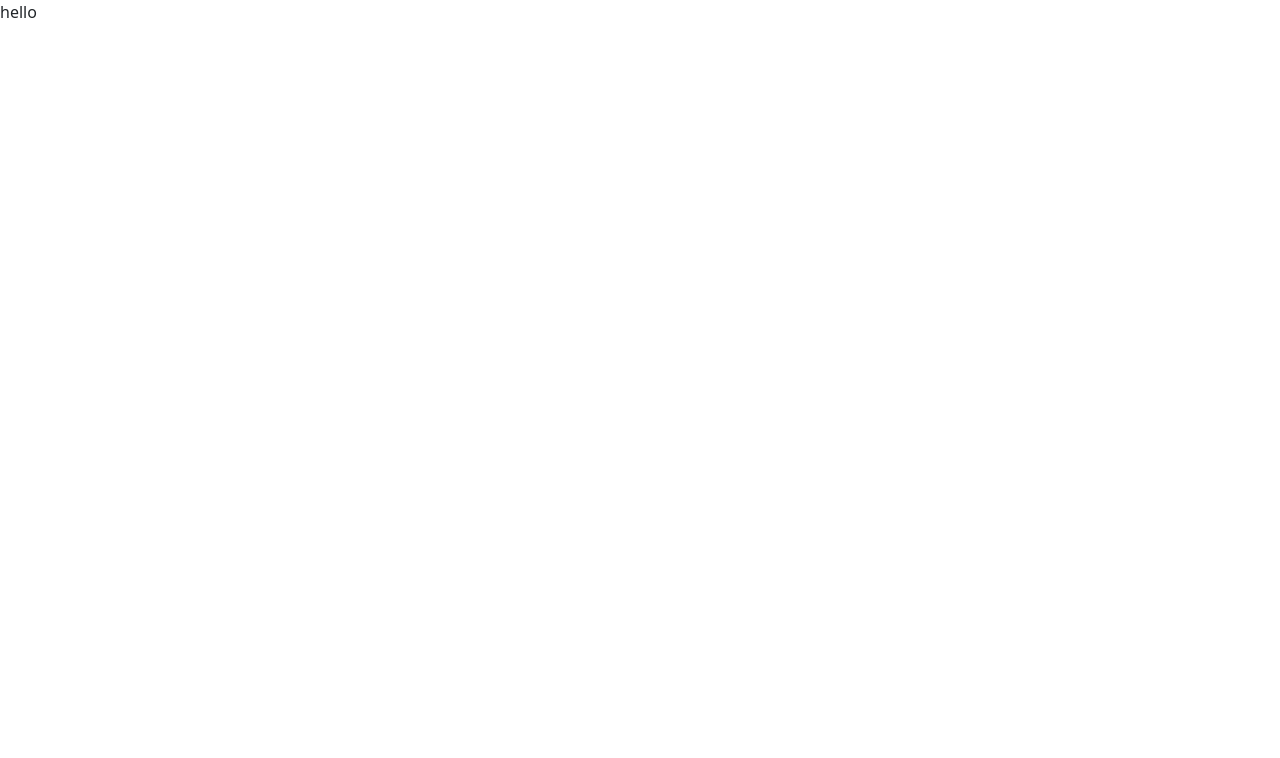
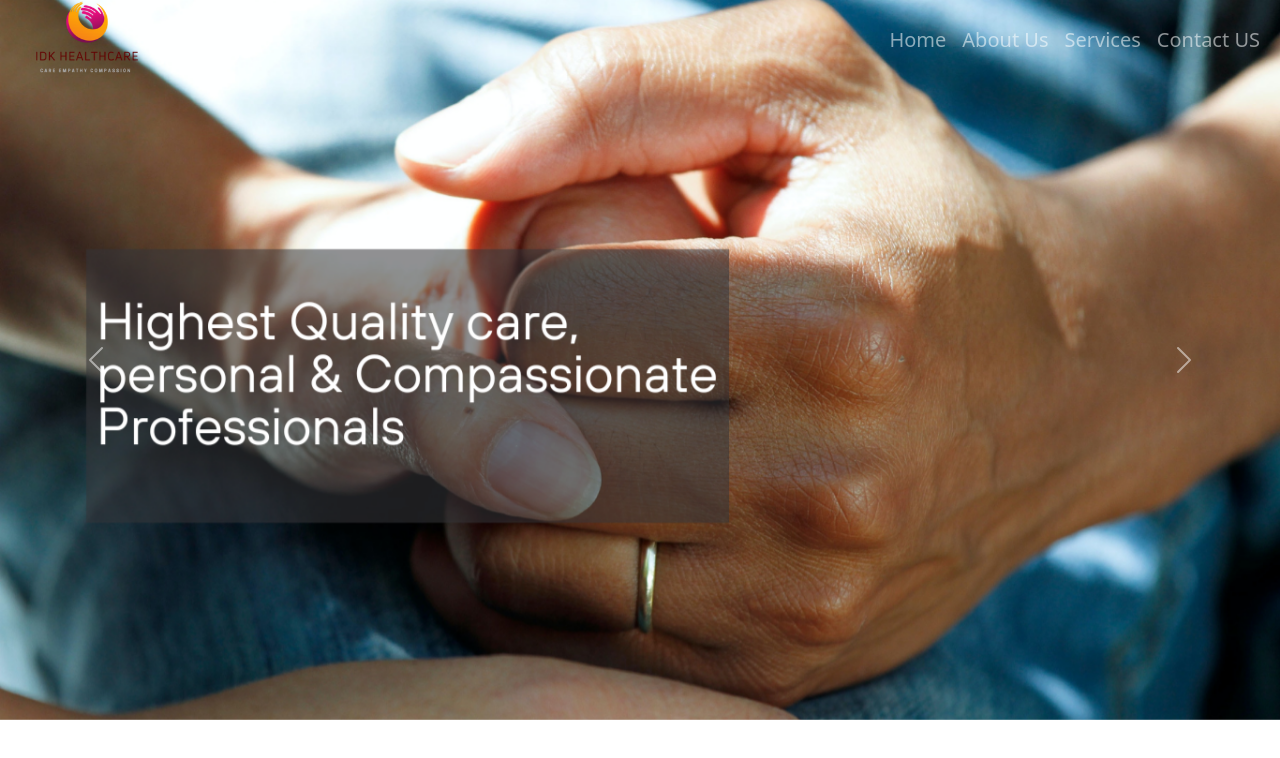
Before and after one commit to senseiBlaq/IDK-Healthcare, a plain HTML site: page html/index.html in a window 1280 px wide. Drawn offline with nearby package versions, Linux system fonts and the light colour scheme.

Commit message:
second commit - stylw sheet and image dir

```diff
--- a/html/index.html
+++ b/html/index.html
@@ -4,12 +4,69 @@
     <meta charset="UTF-8">
     <meta http-equiv="X-UA-Compatible" content="IE=edge">
     <meta name="viewport" content="width=device-width, initial-scale=1.0">
+    <link rel="stylesheet" href="/style.css">
     <link href="https://cdn.jsdelivr.net/npm/bootstrap@5.3.0-alpha1/dist/css/bootstrap.min.css" rel="stylesheet"
         integrity="sha384-GLhlTQ8iRABdZLl6O3oVMWSktQOp6b7In1Zl3/Jr59b6EGGoI1aFkw7cmDA6j6gD" crossorigin="anonymous">
     <title>IDK Healthcare</title>
 </head>
 <body>
-    hello
+    <!-- navbar -->
+    <nav class="navbar navbar-expand-lg bg navbar-dark py-0 fs-5 fixed-top navbar-custom ">
+
+        <div class="container-fluid">
+            <a href="/html/index.html">
+                <img src="/img/logo_resize.png" height="150">
+            </a>
+            <button class="navbar-toggler" type="button" data-bs-toggle="collapse" data-bs-target="#navmenu">
+                <span class="navbar-toggler-icon"></span>
+            </button>
+            <div class="collapse navbar-collapse" id="navmenu">
+                <ul class="navbar-nav ms-auto">
+                    <li class="nav-item">
+                        <a href="#"class ="nav-link">Home</a>
+                    </li>
+                    <li class="nav-item">
+                        <a href="#"class ="nav-link">About Us</a>
+                    </li>
+                    <li class="nav-item">
+                        <a href="#" class="nav-link">Services</a>
+                    </li>
+                    <li class="nav-item">
+                        <a href="#" class="nav-link">Contact US</a>
+                    </li>
+                </ul>
+            </div>
+        </div>
+    </nav>
+
+    <!-- section - carousel -->
+    <div id="carouselExampleInterval" class="carousel slide" data-bs-ride="carousel">
+        <div class="carousel-inner">
+            <div class="carousel-item active" data-bs-interval="10000">
+                <img src="/img/carousel1.png" class="d-block w-100" alt="...">
+            </div>
+            <div class="carousel-item" data-bs-interval="2000">
+                <img src="/img/carousel2.png" class="d-block w-100" alt="...">
+            </div>
+            <div class="carousel-item">
+                <img src="/img/carousel3.png" class="d-block w-100" alt="...">
+            </div>
+            <div class="carousel-item">
+                <img src="/img/carousel4.png" class="d-block w-100" alt="...">
+            </div>
+            <div class="carousel-item">
+                <img src="/img/carousel5.png" class="d-block w-100" alt="...">
+            </div>
+        </div>
+        <button class="carousel-control-prev" type="button" data-bs-target="#carouselExampleInterval" data-bs-slide="prev">
+            <span class="carousel-control-prev-icon" aria-hidden="true"></span>
+            <span class="visually-hidden">Previous</span>
+        </button>
+        <button class="carousel-control-next" type="button" data-bs-target="#carouselExampleInterval" data-bs-slide="next">
+            <span class="carousel-control-next-icon" aria-hidden="true"></span>
+            <span class="visually-hidden">Next</span>
+        </button>
+    </div>
 
     <script src="https://cdn.jsdelivr.net/npm/bootstrap@5.3.0-alpha1/dist/js/bootstrap.bundle.min.js"
         integrity="sha384-w76AqPfDkMBDXo30jS1Sgez6pr3x5MlQ1ZAGC+nuZB+EYdgRZgiwxhTBTkF7CXvN"
--- /dev/null
+++ b/style.css
@@ -0,0 +1,3 @@
+.navbar-custom{
+    height: 80px;
+}
```
Also changed, not shown: img/IDK_final_logo.png (added), img/carousel1.png (added), img/carousel2.png (added), img/carousel5.png (added), img/logo_resize.png (added), 2 other files.
